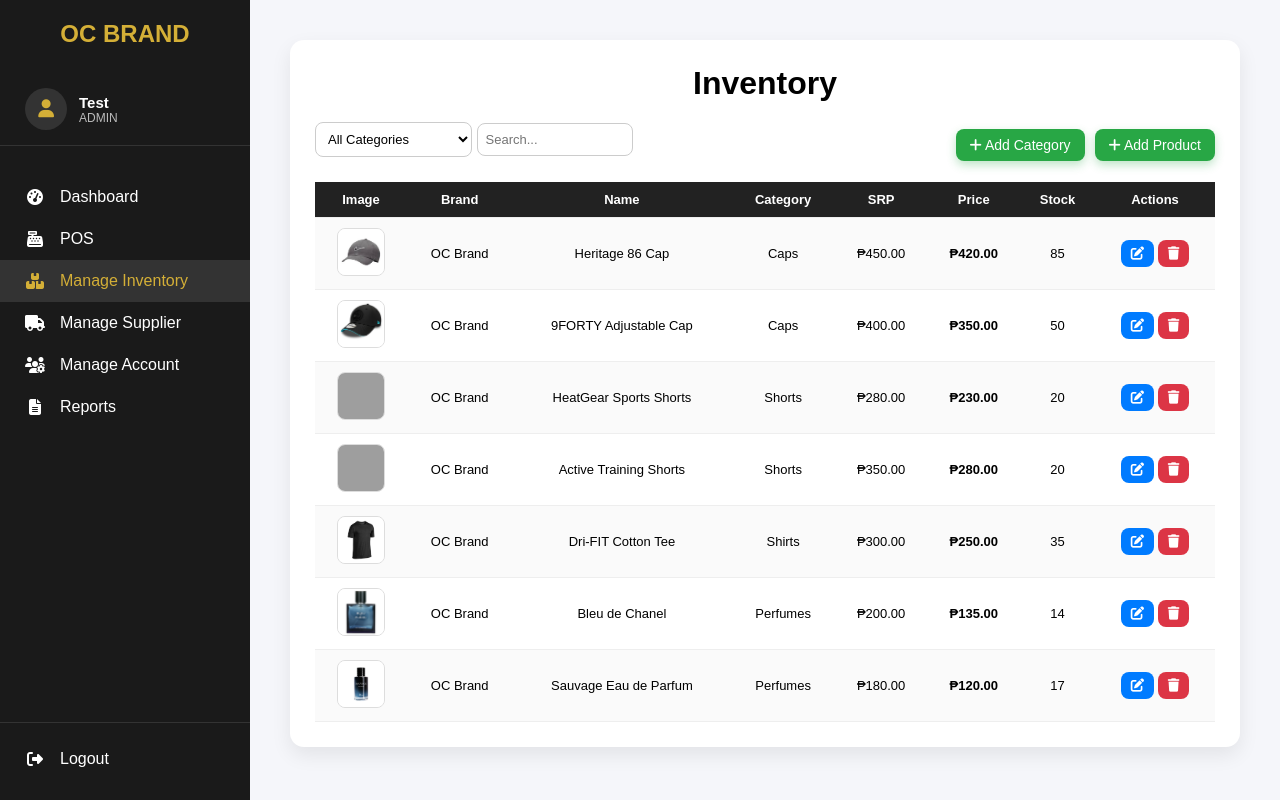
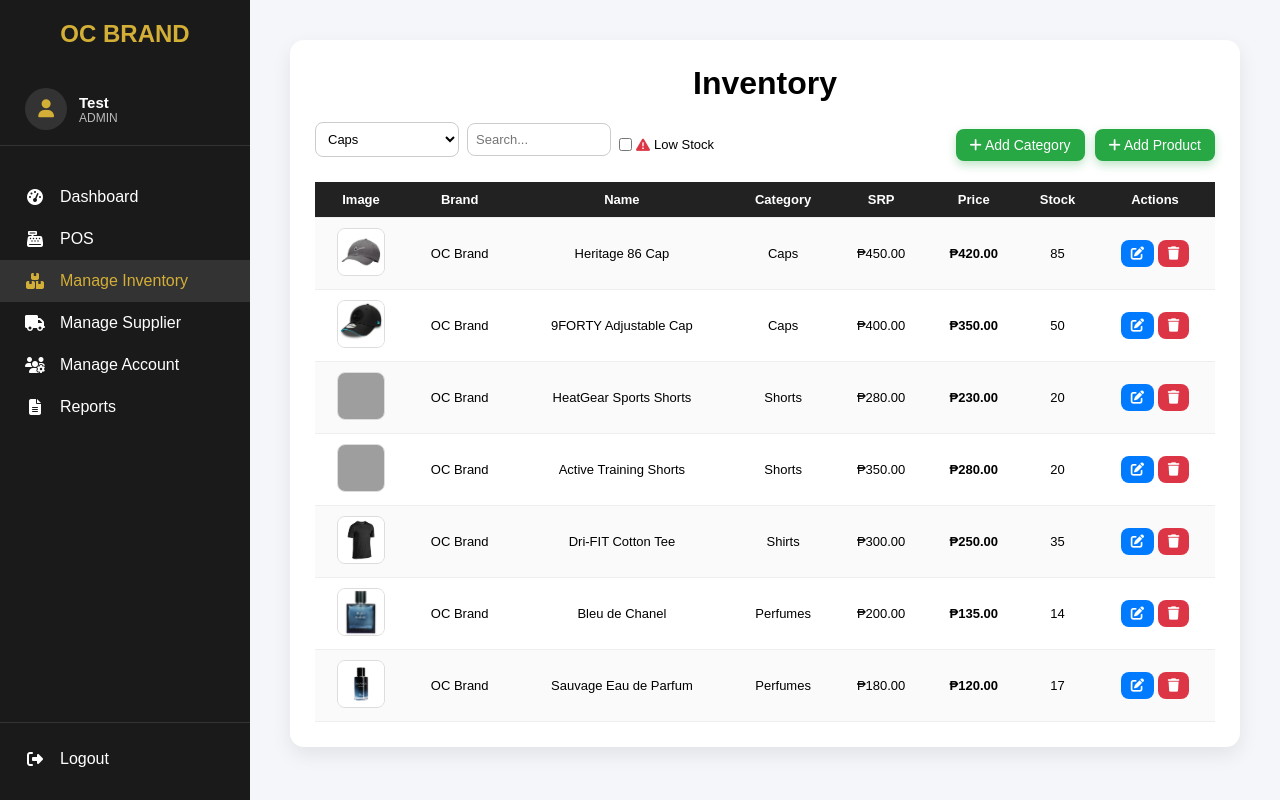
Before and after one commit to Josaminep/ocbrand_pos, a PHP site: page /admin/inventory.php in a window 1280 px wide. Run offline with PHP 8.4, Linux system fonts and the light colour scheme; a user stored in the database is signed in; data comes from the database, SQL or seed files in the repository; grey boxes are pictures that could not be loaded.

Commit message:
Add low stock filter to product search and inventory

```diff
--- a/admin/functions/search_products.php
+++ b/admin/functions/search_products.php
@@ -14,6 +14,12 @@ if (!empty($category)) {
 if (!empty($search)) {
     $search = mysqli_real_escape_string($conn, $search);
     $sql .= " AND (name LIKE '%$search%' OR brand LIKE '%$search%')";
+}
+
+$lowStock = $_GET['low_stock'] ?? '';
+
+if (!empty($lowStock)) {
+    $sql .= " AND quantity < 10";
 }
 
 $sql .= " ORDER BY id DESC";
--- a/admin/inventory.php
+++ b/admin/inventory.php
@@ -11,7 +11,7 @@ include "../db.php";
 $category = $_GET['category'] ?? '';
 $search   = $_GET['search'] ?? '';
 
-$sql = "SELECT * FROM products WHERE 1"; // always true to simplify query building
+$sql = "SELECT * FROM products WHERE 1";
 
 if (!empty($category)) {
     $category = mysqli_real_escape_string($conn, $category);
@@ -23,8 +23,17 @@ if (!empty($search)) {
     $sql .= " AND (name LIKE '%$search%' OR brand LIKE '%$search%')";
 }
 
+/* LOW STOCK FILTER */
+if (!empty($lowStock)) {
+    $sql .= " AND quantity < 10";
+}
+
 $sql .= " ORDER BY id DESC";
 $result = mysqli_query($conn, $sql);
+
+$lowStock = $_GET['low_stock'] ?? '';
+
+
 
 
 /* PAGE INFO */
@@ -273,26 +282,33 @@ input:focus,select:focus{
 <div class="top-bar" style="justify-content:space-between">
 
 <!-- FILTER & SEARCH -->
-<form method="GET" style="display:flex; align-items:center; gap:5px;">
-    <!-- Category Dropdown -->
-    <select name="category">
-        <option value="">All Categories</option>
+<form method="GET" style="display:flex; align-items:center; gap:8px;">
+    <select name="category" id="ecat">
         <?php
         $catResult = mysqli_query($conn, "SELECT name FROM categories ORDER BY name ASC");
         while ($catRow = mysqli_fetch_assoc($catResult)):
             $catName = $catRow['name'];
         ?>
-            <option value="<?= htmlspecialchars($catName) ?>" <?= $category === $catName ? 'selected' : '' ?>>
-                <?= htmlspecialchars($catName) ?>
-            </option>
+            <option value="<?= htmlspecialchars($catName) ?>"><?= htmlspecialchars($catName) ?></option>
         <?php endwhile; ?>
     </select>
 
-    <!-- Search Input -->
-<!-- Search Input -->
-<input type="text" id="searchInput" name="search" placeholder="Search..." value="<?= htmlspecialchars($_GET['search'] ?? '') ?>">
+    <input type="text" id="searchInput" name="search" placeholder="Search..."
+           value="<?= htmlspecialchars($_GET['search'] ?? '') ?>">
+
+<label style="display:flex; align-items:center; gap:4px; cursor:pointer; font-size:13px; white-space:nowrap;">
+    <input type="checkbox" name="low_stock" value="1"
+        <?= isset($_GET['low_stock']) ? 'checked' : '' ?>
+        style="margin:0; vertical-align:middle;">
+
+    <i class="fa-solid fa-triangle-exclamation" style="color:#dc3545; font-size:14px; line-height:1;"></i>
+
+    <span style="line-height:1;">Low Stock</span>
+</label>
+
 
 </form>
+
 
     <div style="display: flex; gap: 10px; align-items: center;">
         <!-- Add Category Button -->
@@ -515,20 +531,26 @@ searchInput.addEventListener('input', function() {
 
 const categorySelect = document.querySelector('select[name="category"]');
 
-// Function to fetch table rows
 function updateTable() {
     const search = searchInput.value.trim();
     const category = categorySelect.value;
+    const lowStock = document.querySelector('input[name="low_stock"]')?.checked ? 1 : '';
 
     const xhr = new XMLHttpRequest();
-    xhr.open('GET', `functions/search_products.php?search=${encodeURIComponent(search)}&category=${encodeURIComponent(category)}`, true);
+    xhr.open(
+        'GET',
+        `functions/search_products.php?search=${encodeURIComponent(search)}&category=${encodeURIComponent(category)}&low_stock=${lowStock}`,
+        true
+    );
     xhr.onload = function() {
-        if(xhr.status === 200) {
+        if (xhr.status === 200) {
             tableBody.innerHTML = xhr.responseText;
         }
     };
     xhr.send();
 }
+
+document.querySelector('input[name="low_stock"]').addEventListener('change', updateTable);
 
 // Live search while typing
 let debounceTimer;
--- a/cashier/functions/search_products.php
+++ b/cashier/functions/search_products.php
@@ -14,6 +14,12 @@ if (!empty($category)) {
 if (!empty($search)) {
     $search = mysqli_real_escape_string($conn, $search);
     $sql .= " AND (name LIKE '%$search%' OR brand LIKE '%$search%')";
+}
+
+$lowStock = $_GET['low_stock'] ?? '';
+
+if (!empty($lowStock)) {
+    $sql .= " AND quantity < 10";
 }
 
 $sql .= " ORDER BY id DESC";
--- a/cashier/reports.php
+++ b/cashier/reports.php
@@ -221,7 +221,7 @@ th, td {
 </form>
 
 <div class="report-header" style="margin-bottom: 20px;">
-    <h2><i class="fas fa-calendar-day"></i> Today's Report — <?= date("F j, Y") ?></h2>
+    <h2><i class="fas fa-calendar-day"></i> Summary — <?= date("F j, Y") ?></h2>
 </div>
 
 
```
Also changed, not shown: cashier/inventory.php (+26 -3 lines).
